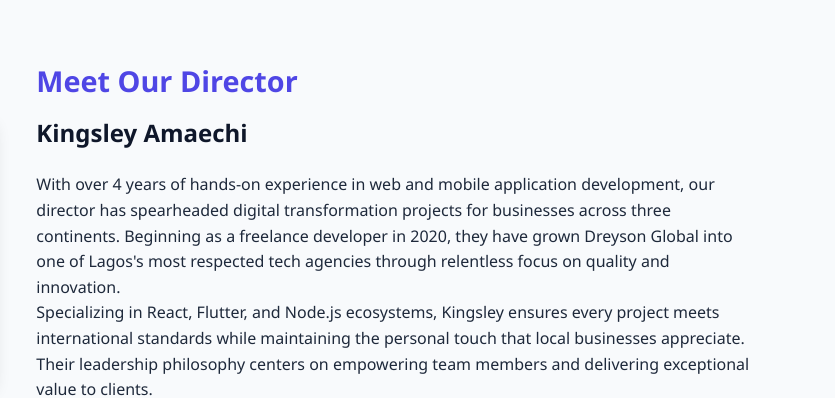
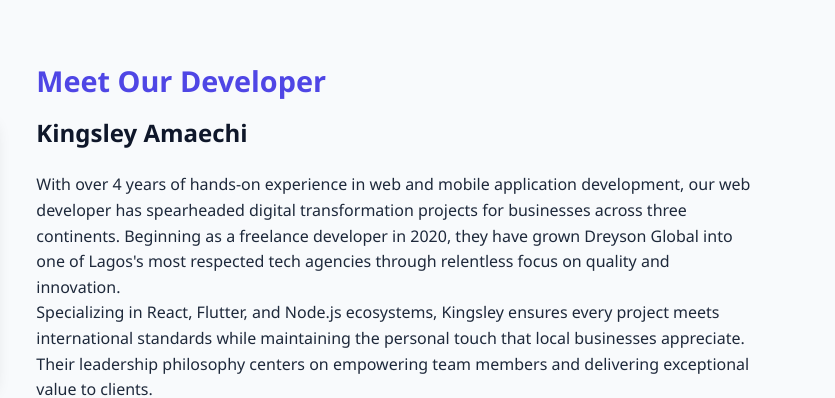
Before and after one commit to Dreysonglobal/dreysonglobal, a plain HTML site: page about.html in a window 1280 px wide. Shown: the part 302-700 px from the top of the page, 445-1280 px from the left. Drawn offline with Linux system fonts and the light colour scheme.

Commit message:
iniial2 commit

```diff
--- a/about.html
+++ b/about.html
@@ -53,9 +53,9 @@
                         <img src="images/director.jpg" alt="Director of Dreyson Global" class="profile-image">
                     </div>
                     <div class="profile-text">
-                        <h2>Meet Our Director</h2>
+                        <h2>Meet Our Developer</h2>
                         <h3>Kingsley Amaechi</h3>
-                        <p>With over 4 years of hands-on experience in web and mobile application development, our director has spearheaded digital transformation projects for businesses across three continents. Beginning as a freelance developer in 2020, they have grown Dreyson Global into one of Lagos's most respected tech agencies through relentless focus on quality and innovation.</p>
+                        <p>With over 4 years of hands-on experience in web and mobile application development, our web developer has spearheaded digital transformation projects for businesses across three continents. Beginning as a freelance developer in 2020, they have grown Dreyson Global into one of Lagos's most respected tech agencies through relentless focus on quality and innovation.</p>
                         <p>Specializing in React, Flutter, and Node.js ecosystems, Kingsley ensures every project meets international standards while maintaining the personal touch that local businesses appreciate. Their leadership philosophy centers on empowering team members and delivering exceptional value to clients.</p>
                         <div class="skills">
                             <span class="skill-tag">Web Development</span>
```
